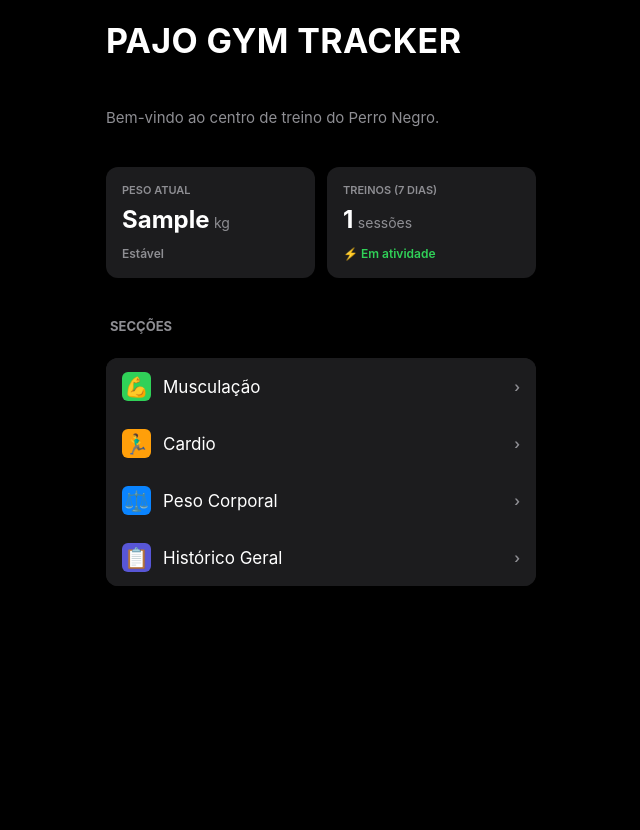
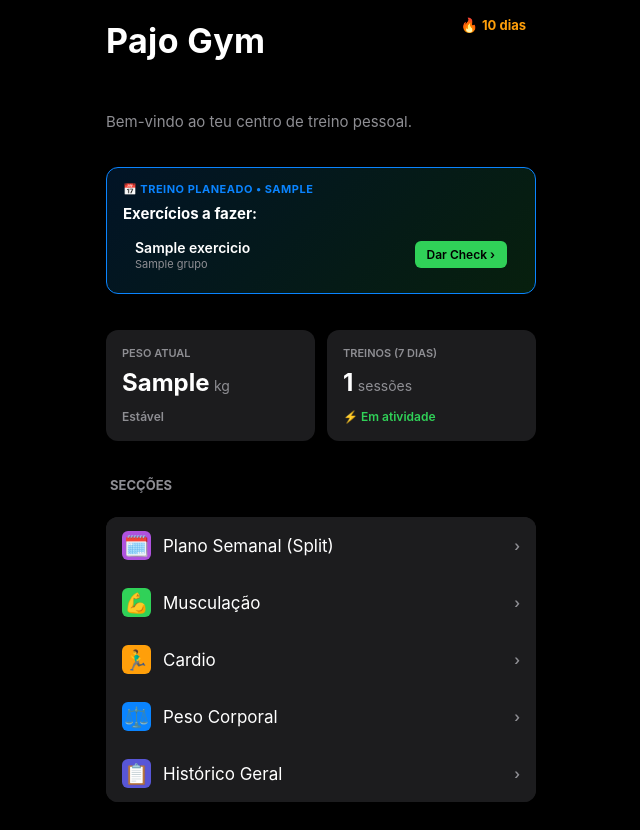
Before and after one commit to pauloloucofixe-source/gym_app, a Flask app: template templates/index.html in a window 1280 px wide. Shown: the whole page, without its empty margins (319-959 px from the left). Before the commit the page ends 586 px from the top, so only its background shows below. Run offline with Flask 3, Linux system fonts and the light colour scheme; the template is opened without the code that fills it: most values are stand-ins (such as "Sample title", 1, 10 or a date in 2020).

Commit message:
Update index.html

```diff
--- a/templates/index.html
+++ b/templates/index.html
@@ -1,11 +1,38 @@
 {% extends "base.html" %}
 {% block content %}
-    <h1>PAJO GYM TRACKER</h1>
-    <p style="color: var(--ios-text-muted); margin-bottom: 24px; font-size: 15px;">Bem-vindo ao  centro de treino do Perro Negro.</p>
+    <!-- Cabeçalho com Título e Streak de Fogo -->
+    <div style="display: flex; justify-content: space-between; align-items: flex-start; margin-bottom: 4px;">
+        <h1>Pajo Gym</h1>
+        <div style="background: var(--ios-card-bg); border: 1px solid var(--ios-border); padding: 4px 10px; border-radius: 20px; display: flex; align-items: center; gap: 4px; box-shadow: 0 1px 3px rgba(0,0,0,0.1);">
+            <span style="font-size: 14px;">🔥</span>
+            <span style="font-size: 13px; font-weight: bold; color: var(--ios-orange);">{{ streak_dias }} dias</span>
+        </div>
+    </div>
+    <p style="color: var(--ios-text-muted); margin-bottom: 20px; font-size: 15px;">Bem-vindo ao teu centro de treino pessoal.</p>
 
-    <!-- Dashboard de Estatísticas Rápidas -->
-    <div style="display: grid; grid-template-columns: 1fr 1fr; gap: 12px; margin-bottom: 24px;">
-        <!-- Cartão de Peso -->
+    <!-- Tarefas / Lembrete de Treino para Hoje -->
+    <div class="ios-form-card" style="background: linear-gradient(135deg, rgba(10, 132, 255, 0.15), rgba(48, 209, 88, 0.15)); border: 1px solid var(--ios-blue); margin-bottom: 20px; padding: 14px 16px;">
+        <div style="font-size: 11px; color: var(--ios-blue); text-transform: uppercase; font-weight: 700; letter-spacing: 0.5px;">📅 Treino Planeado • {{ dia_hoje }}</div>
+
+        {% if exercicios_hoje %}
+            <div style="font-size: 15px; font-weight: bold; color: var(--ios-text); margin-top: 8px;">Exercícios a fazer:</div>
+            <div style="margin-top: 6px; display: flex; flex-direction: column; gap: 6px;">
+                {% for item in exercicios_hoje %}
+                <div style="display: flex; justify-content: space-between; align-items: center; background: var(--ios-input-bg); padding: 8px 12px; border-radius: 8px;">
+                    <div>
+                        <span style="font-size: 14px; font-weight: 600; color: var(--ios-text);">{{ item.exercicio }}</span>
+                        <span style="font-size: 11px; color: var(--ios-text-muted); display: block;">{{ item.grupo }}</span>
+                    </div>
+                    <a href="{{ url_for('musculacao_registar', grupo=item.grupo, exercicio=item.exercicio) }}" style="background-color: var(--ios-green); color: #000; padding: 6px 12px; border-radius: 6px; font-size: 12px; font-weight: 600; text-decoration: none;">Dar Check ›</a>
+                </div>
+                {% endfor %}
+            </div>
+        {% else %}
+            <div style="font-size: 15px; font-weight: normal; color: var(--ios-text-muted); margin-top: 6px;">Nenhum exercício planeado para hoje. Vai ao Plano Semanal para adicionar!</div>
+        {% endif %}
+    </div>
+
+    <div style="display: grid; grid-template-columns: 1fr 1fr; gap: 12px; margin-bottom: 20px;">
         <div class="ios-form-card" style="margin-bottom: 0; padding: 16px; text-align: left; display: flex; flex-direction: column; justify-content: space-between;">
             <div style="font-size: 11px; color: var(--ios-text-muted); text-transform: uppercase; font-weight: 600;">Peso Atual</div>
             <div style="margin: 8px 0;">
@@ -30,7 +57,6 @@
             </div>
         </div>
 
-        <!-- Cartão de Treinos na Semana -->
         <div class="ios-form-card" style="margin-bottom: 0; padding: 16px; text-align: left; display: flex; flex-direction: column; justify-content: space-between;">
             <div style="font-size: 11px; color: var(--ios-text-muted); text-transform: uppercase; font-weight: 600;">Treinos (7 Dias)</div>
             <div style="margin: 8px 0;">
@@ -42,9 +68,15 @@
         </div>
     </div>
 
-    <!-- Navegação Principal -->
     <h3 style="margin: 0 0 8px 4px; font-size: 13px; color: var(--ios-text-muted);">SECÇÕES</h3>
     <div class="ios-group">
+        <a href="{{ url_for('plano_semanal') }}" class="ios-cell">
+            <div class="ios-cell-left">
+                <div class="ios-cell-icon icon-blue" style="background-color: #af52de;">🗓️</div>
+                <span>Plano Semanal (Split)</span>
+            </div>
+            <span class="ios-cell-arrow">›</span>
+        </a>
         <a href="{{ url_for('musculacao_menu') }}" class="ios-cell">
             <div class="ios-cell-left">
                 <div class="ios-cell-icon icon-green">💪</div>
```
